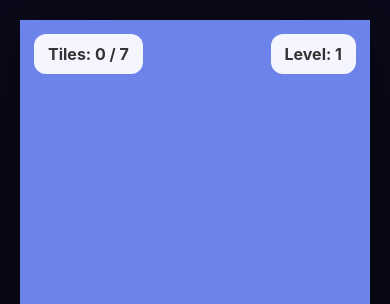
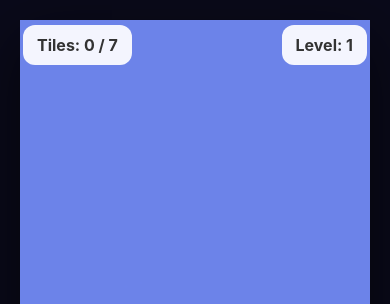
Before and after one commit to kareyyy/angel-s-quest-, a plain HTML site: page index.html in a window 390 px wide. Shown: the top 304 px of the page. Drawn offline with Linux system fonts and the light colour scheme.

Commit message:
Enhance mobile styles for screens under 480px
Added responsive styles for smaller screens.

```diff
--- a/style.css
+++ b/style.css
@@ -75,9 +75,26 @@ background:linear-gradient(180deg,var(--bg1) 0%, #F8F2E8 70%, var(--bg2) 100%);b
 #mobile-controls{position:absolute;bottom:80px;left:50%;transform:translateX(-50%);display:none;gap:10px;z-index:910;}
 .control-row{display:flex;gap:10px;justify-content:center}
 .control-btn{width:60px;height:60px;border-radius:50%;background:rgba(255,255,255,0.95);display:flex;align-items:center;justify-content:center;font-weight:700;user-select:none;font-size:2rem;box-shadow:0 4px 12px #0002}
-
-@media(max-width:780px){
-  #game-container{width:100vw;height:100vh;border-radius:0}
-  #mobile-controls{display:block}
-  #controls{display:none}
+@media (max-width: 480px) {
+  #game-container {
+    width: 100vw;
+    height: 100vh;
+    border-radius: 0;
+    min-width: 0;
+    min-height: 0;
+  }
+  #player, #enemy, .tile {
+    width: 40px !important;
+    height: 40px !important;
+  }
+  .tile {
+    border-radius: 7px !important;
+  }
+  #hud {
+    font-size: 1em;
+    top: 5px;
+    left: 0;
+    right: 0;
+    padding: 0 3px;
+  }
 }
```
